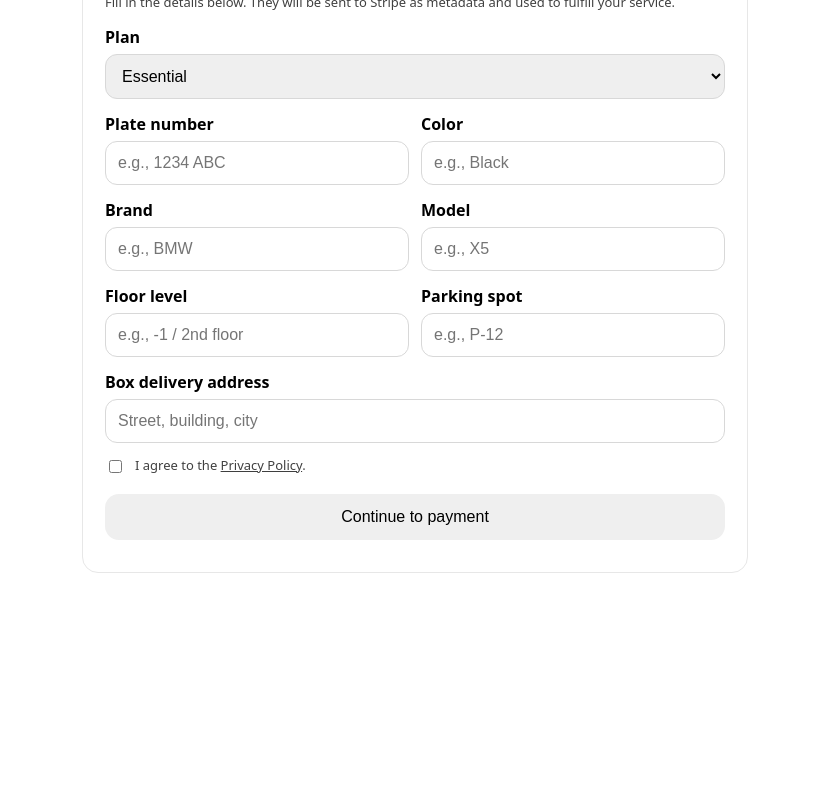
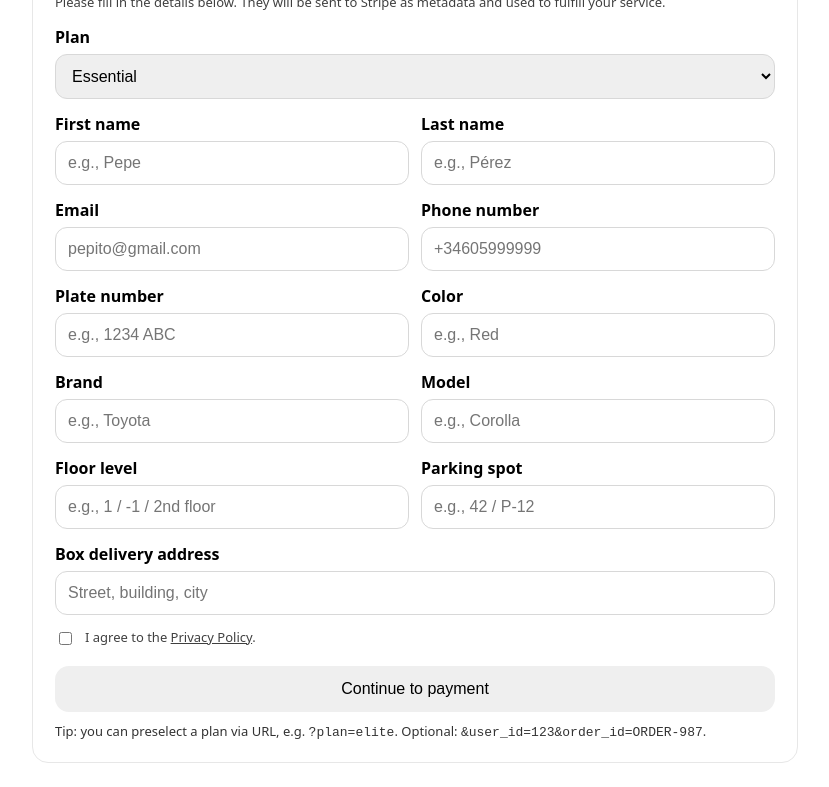
Before and after one commit to mikitatrayan-web/night-wash-checkout, a website: page index.html in a window 1280 px wide. Shown: the part 106-893 px from the top of the page, without its empty margins (225-1054 px from the left). Before the commit the page ends 800 px from the top, so only its background shows below. Drawn offline with Linux system fonts and the light colour scheme.

Commit message:
Update index.html

```diff
--- a/index.html
+++ b/index.html
@@ -6,7 +6,7 @@
   <title>Night Wash — Checkout</title>
   <style>
     body { font-family: system-ui, -apple-system, Segoe UI, Roboto, Arial; margin: 0; padding: 24px; }
-    .card { max-width: 620px; margin: 0 auto; padding: 22px; border-radius: 16px; border: 1px solid #e7e7e7; }
+    .card { max-width: 720px; margin: 0 auto; padding: 22px; border-radius: 16px; border: 1px solid #e7e7e7; }
     label { display:block; margin: 14px 0 6px; font-weight: 600; }
     input, select { width: 100%; padding: 12px 12px; border-radius: 12px; border: 1px solid #d8d8d8; font-size: 16px; box-sizing: border-box; }
     button { margin-top: 18px; width: 100%; padding: 14px 16px; border-radius: 14px; border: 0; font-size: 16px; cursor:pointer; }
@@ -16,12 +16,15 @@
     .consent input { width:auto; margin-top: 3px; }
     a { color: inherit; }
     .error { color: #b00020; opacity: 1; }
+    .muted { opacity: .8; font-size: 13px; margin-top: 8px; }
   </style>
 </head>
 <body>
   <div class="card">
     <h1 style="margin:0 0 6px;">Night Wash Payment</h1>
-    <div class="hint">Fill in the details below. They will be sent to Stripe as metadata and used to fulfill your service.</div>
+    <div class="hint">
+      Please fill in the details below. They will be sent to Stripe as metadata and used to fulfill your service.
+    </div>
 
     <label>Plan</label>
     <select id="plan">
@@ -33,34 +36,56 @@
 
     <div class="row">
       <div>
+        <label>First name</label>
+        <input id="firstName" placeholder="e.g., Pepe" autocomplete="given-name" />
+      </div>
+      <div>
+        <label>Last name</label>
+        <input id="lastName" placeholder="e.g., Pérez" autocomplete="family-name" />
+      </div>
+    </div>
+
+    <div class="row">
+      <div>
+        <label>Email</label>
+        <input id="email" type="email" placeholder="pepito@gmail.com" autocomplete="email" />
+      </div>
+      <div>
+        <label>Phone number</label>
+        <input id="phoneNumber" placeholder="+34605999999" autocomplete="tel" />
+      </div>
+    </div>
+
+    <div class="row">
+      <div>
         <label>Plate number</label>
         <input id="plate" placeholder="e.g., 1234 ABC" autocomplete="off" />
       </div>
       <div>
         <label>Color</label>
-        <input id="color" placeholder="e.g., Black" autocomplete="off" />
+        <input id="color" placeholder="e.g., Red" autocomplete="off" />
       </div>
     </div>
 
     <div class="row">
       <div>
         <label>Brand</label>
-        <input id="brand" placeholder="e.g., BMW" autocomplete="off" />
+        <input id="brand" placeholder="e.g., Toyota" autocomplete="off" />
       </div>
       <div>
         <label>Model</label>
-        <input id="model" placeholder="e.g., X5" autocomplete="off" />
+        <input id="model" placeholder="e.g., Corolla" autocomplete="off" />
       </div>
     </div>
 
     <div class="row">
       <div>
         <label>Floor level</label>
-        <input id="floorLevel" placeholder="e.g., -1 / 2nd floor" autocomplete="off" />
+        <input id="floorLevel" placeholder="e.g., 1 / -1 / 2nd floor" autocomplete="off" />
       </div>
       <div>
         <label>Parking spot</label>
-        <input id="parkingSpot" placeholder="e.g., P-12" autocomplete="off" />
+        <input id="parkingSpot" placeholder="e.g., 42 / P-12" autocomplete="off" />
       </div>
     </div>
 
@@ -70,12 +95,18 @@
     <div class="consent">
       <input type="checkbox" id="consent" />
       <div class="hint" style="margin:0;">
-        I agree to the <a href="https://night-wash.com/terms2" target="_blank" rel="noopener noreferrer">Privacy Policy</a>.
+        I agree to the
+        <a href="https://night-wash.com/terms2" target="_blank" rel="noopener noreferrer">Privacy Policy</a>.
       </div>
     </div>
 
     <button id="pay">Continue to payment</button>
     <div class="hint" id="msg"></div>
+
+    <div class="muted">
+      Tip: you can preselect a plan via URL, e.g. <code>?plan=elite</code>.
+      Optional: <code>&amp;user_id=123&amp;order_id=ORDER-987</code>.
+    </div>
   </div>
 
   <script>
@@ -93,7 +124,7 @@
       return (document.getElementById(id).value || "").trim();
     }
 
-    document.getElementById("pay").onclick = async () => {
+    document.getElementById("pay").addEventListener("click", async () => {
       const msg = document.getElementById("msg");
       msg.classList.remove("error");
       msg.textContent = "";
@@ -109,6 +140,11 @@
         user_id,
         order_id,
 
+        firstName: val("firstName"),
+        lastName: val("lastName"),
+        phoneNumber: val("phoneNumber"),
+        email: val("email"),
+
         plate: val("plate"),
         brand: val("brand"),
         model: val("model"),
@@ -118,19 +154,31 @@
         boxDeliveryAddress: val("boxDeliveryAddress"),
       };
 
-      // Minimal required fields (edit if you want stricter)
-      if (!payload.plate || !payload.boxDeliveryAddress) {
+      // Minimal required fields (adjust as you like)
+      const required = [
+        ["firstName", "First name"],
+        ["lastName", "Last name"],
+        ["phoneNumber", "Phone number"],
+        ["email", "Email"],
+        ["plate", "Plate number"],
+        ["boxDeliveryAddress", "Box delivery address"],
+      ];
+
+      const missing = required.filter(([k]) => !payload[k]).map(([, label]) => label);
+
+      if (missing.length) {
         msg.classList.add("error");
-        msg.textContent = "Please fill in at least: Plate number and Box delivery address.";
+        msg.textContent = "Please fill in: " + missing.join(", ") + ".";
         return;
       }
 
       msg.textContent = "Creating payment…";
 
+      try {
         const r = await fetch("/.netlify/functions/create-checkout", {
           method: "POST",
-        headers: {"Content-Type":"application/json"},
-        body: JSON.stringify(payload)
+          headers: { "Content-Type": "application/json" },
+          body: JSON.stringify(payload),
         });
 
         const data = await r.json();
@@ -140,7 +188,12 @@
           msg.classList.add("error");
           msg.textContent = (data && data.error) ? ("Error: " + data.error) : "Failed to create payment.";
         }
-    };
+      } catch (e) {
+        msg.classList.add("error");
+        msg.textContent = "Network error. Please try again.";
+        console.error(e);
+      }
+    });
   </script>
 </body>
 </html>
```
Lines whose indentation alone changed are shown as unchanged.
